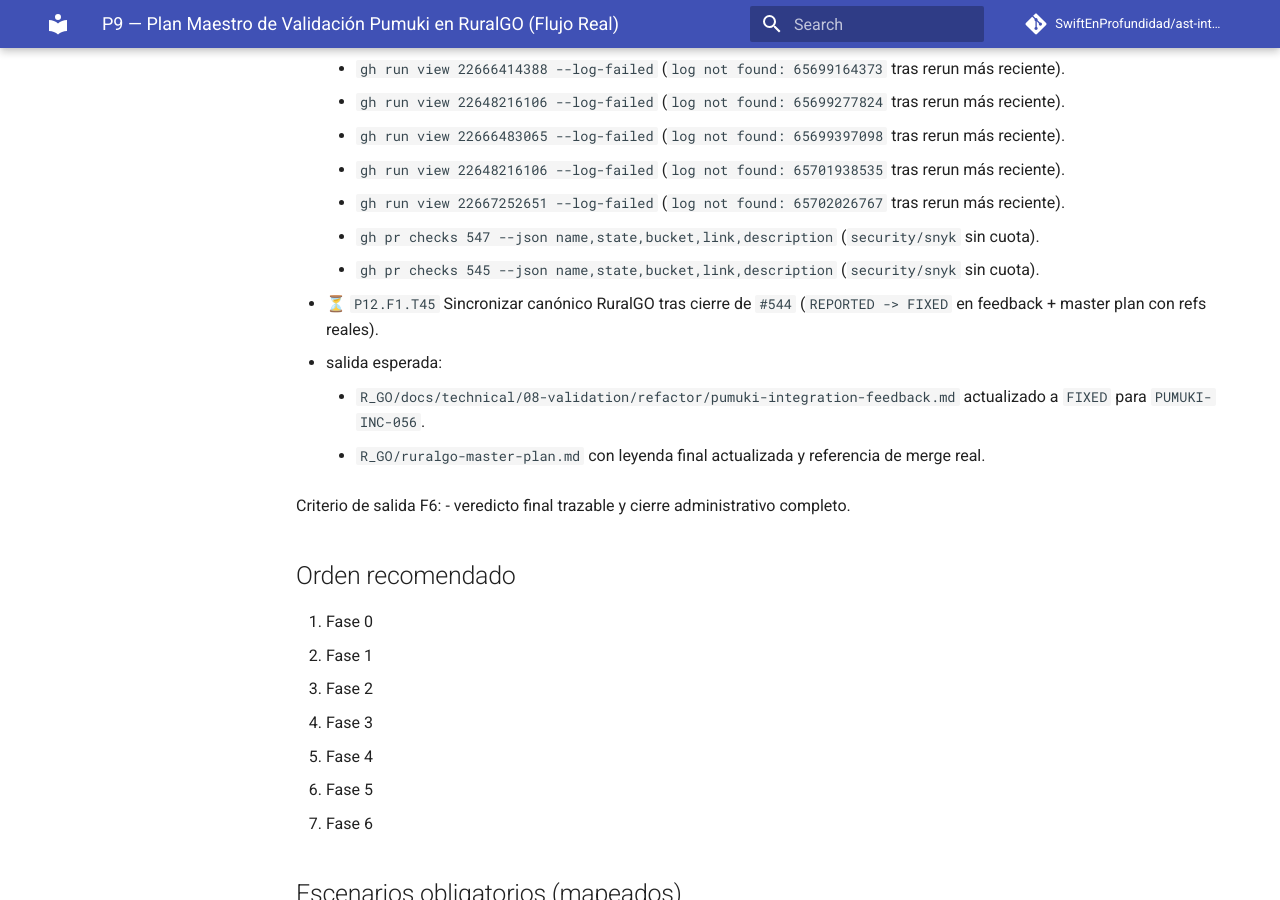
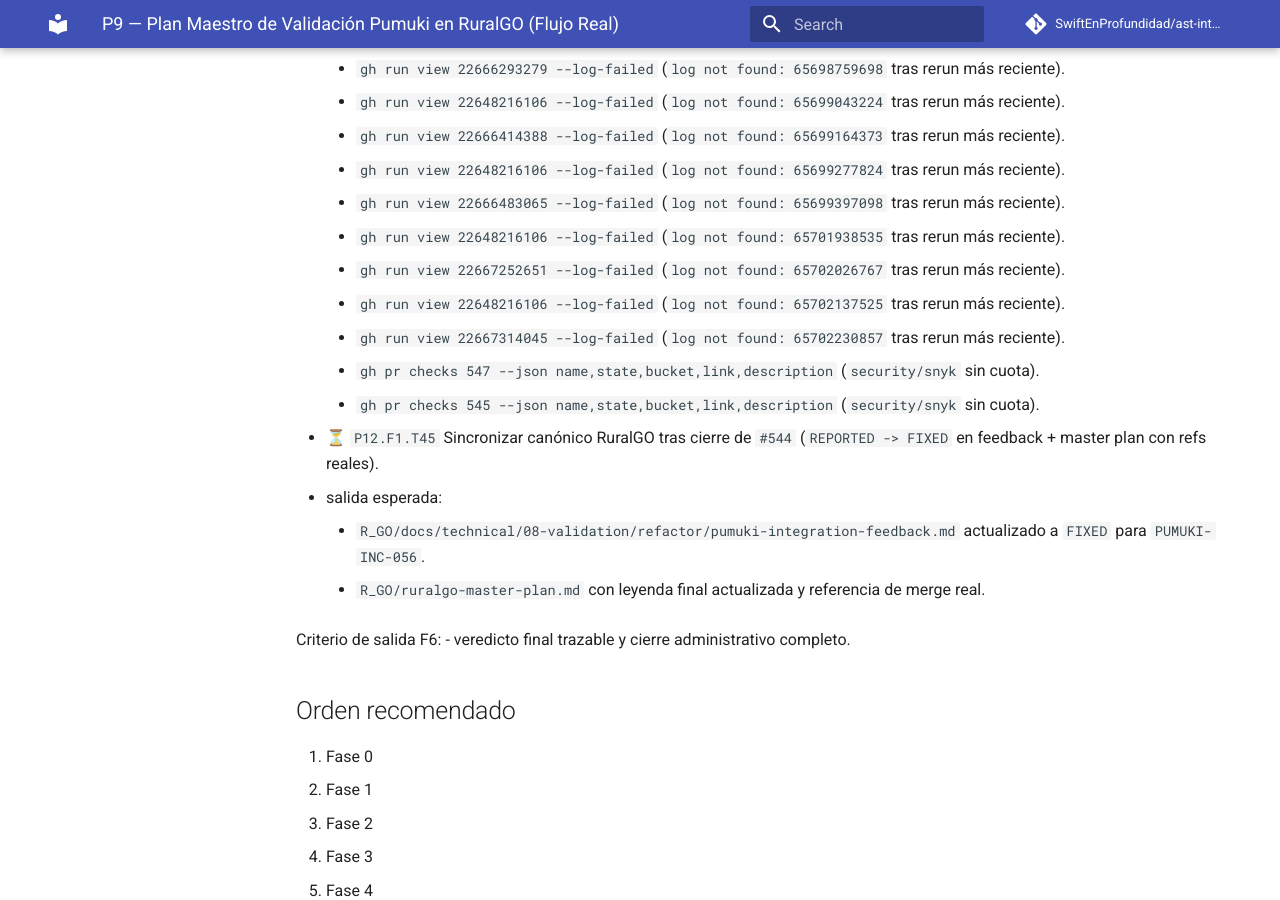
Before and after one commit to SwiftEnProfundidad/ast-intelligence-hooks, an MkDocs documentation site: the page built from docs/seguimiento-completo-validacion-ruralgo-03-03-2026.md, in a window 1280 px wide and 900 px high, scrolled down 52238 px. Built offline with MkDocs 1.6.1 and Material for MkDocs 9.7.7, drawn with Linux system fonts in a browser that asks for light colours; comment, search, counter and statistics services are not loaded; some of the changed text lies outside the part shown.

Commit message:
docs(tracking): append T47 heartbeat for latest blocker cycle

```diff
--- a/docs/seguimiento-completo-validacion-ruralgo-03-03-2026.md
+++ b/docs/seguimiento-completo-validacion-ruralgo-03-03-2026.md
@@ -1371,6 +1371,7 @@ Criterio de salida F5:
       - `https://github.com/SwiftEnProfundidad/ast-intelligence-hooks/issues/546#issuecomment-3996790861`
       - `https://github.com/SwiftEnProfundidad/ast-intelligence-hooks/issues/546#issuecomment-3996903908`
       - `https://github.com/SwiftEnProfundidad/ast-intelligence-hooks/issues/546#issuecomment-3996912834`
+      - `https://github.com/SwiftEnProfundidad/ast-intelligence-hooks/issues/546#issuecomment-3996922933`
     - evidencia de bloqueo vigente:
       - `gh run view 22648407847` (`billing lock` en GitHub Actions).
       - `gh run view 22648597740` (`billing lock` persistente tras rerun/retrigger).
@@ -1403,6 +1404,7 @@ Criterio de salida F5:
       - `gh run view 22666414388` (`billing lock` persistente en `PR #547` tras nuevo rerun).
       - `gh run view 22666483065` (`billing lock` persistente en `PR #547` tras nuevo rerun).
       - `gh run view 22667252651` (`billing lock` persistente en `PR #547` tras nuevo rerun).
+      - `gh run view 22667314045` (`billing lock` persistente en `PR #547` tras nuevo rerun).
       - `gh run view 22648216106 --log-failed` (`log not found: 65642755577`).
       - `gh run view 22648216106 --log-failed` (`log not found: 65642904197` tras nueva iteración).
       - `gh run view 22648597740 --log-failed` (`log not found: 65642481475`).
@@ -1458,6 +1460,8 @@ Criterio de salida F5:
       - `gh run view 22666483065 --log-failed` (`log not found: 65699397098` tras rerun más reciente).
       - `gh run view 22648216106 --log-failed` (`log not found: 65701938535` tras rerun más reciente).
       - `gh run view 22667252651 --log-failed` (`log not found: 65702026767` tras rerun más reciente).
+      - `gh run view 22648216106 --log-failed` (`log not found: 65702137525` tras rerun más reciente).
+      - `gh run view 22667314045 --log-failed` (`log not found: 65702230857` tras rerun más reciente).
       - `gh pr checks 547 --json name,state,bucket,link,description` (`security/snyk` sin cuota).
       - `gh pr checks 545 --json name,state,bucket,link,description` (`security/snyk` sin cuota).
 
```
